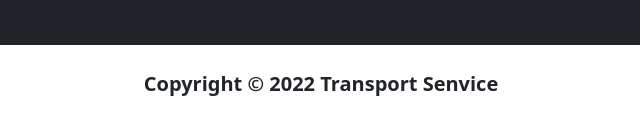
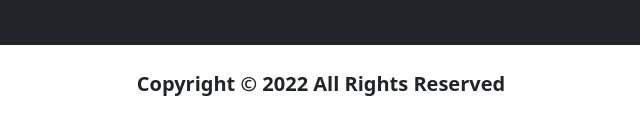
Before and after one commit to TailMan/devbhoomitransport, a plain HTML site: page index.html in a window 1280 px wide. Shown: the part 2703-2838 px from the top of the page, 319-959 px from the left. Drawn offline with nearby package versions, Linux system fonts and the light colour scheme.

Commit message:
Update index.html

```diff
--- a/index.html
+++ b/index.html
@@ -187,7 +187,7 @@
     <footer class="p-4 text-center position-relative">
         <div class="container">
             <p class="lead fw-bold">
-                Copyright &copy; 2022 Transport Senvice
+                Copyright &copy; 2022 All Rights Reserved
             </p>
         </div>
     </footer>
```
